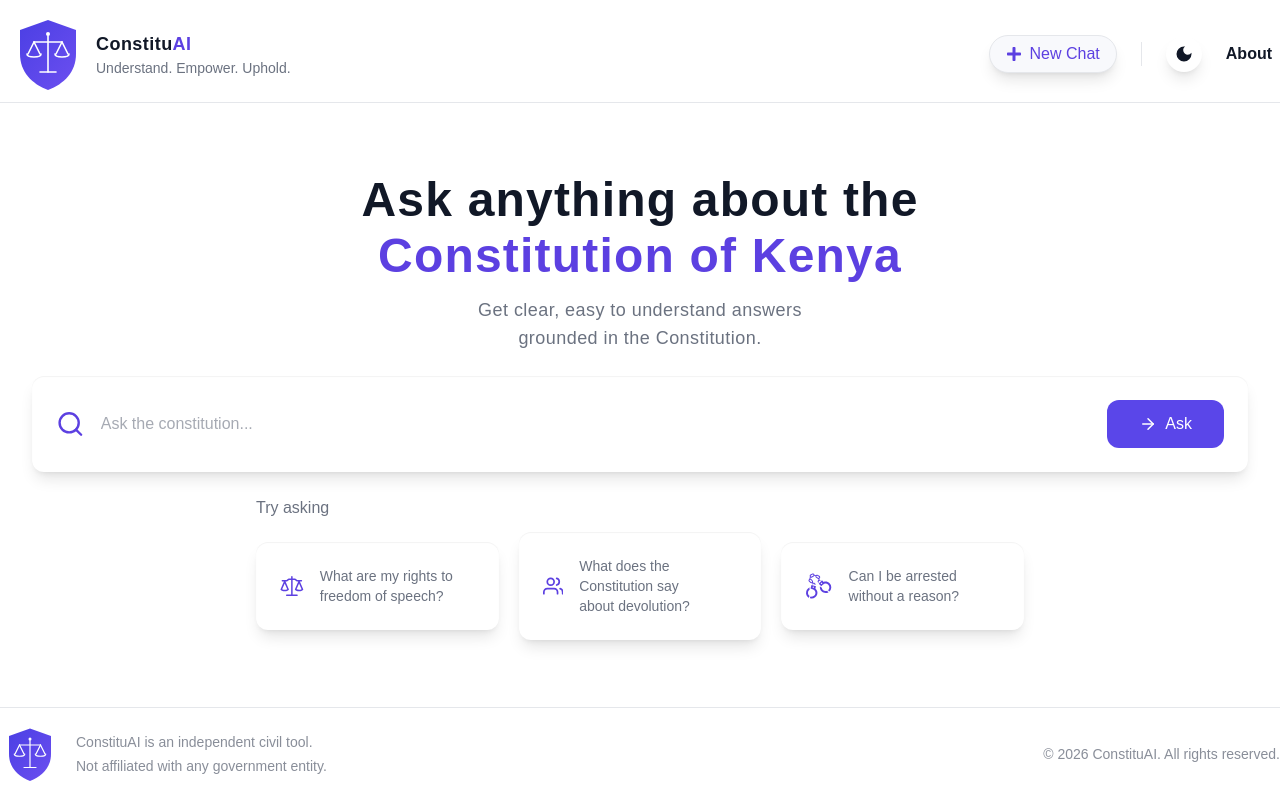
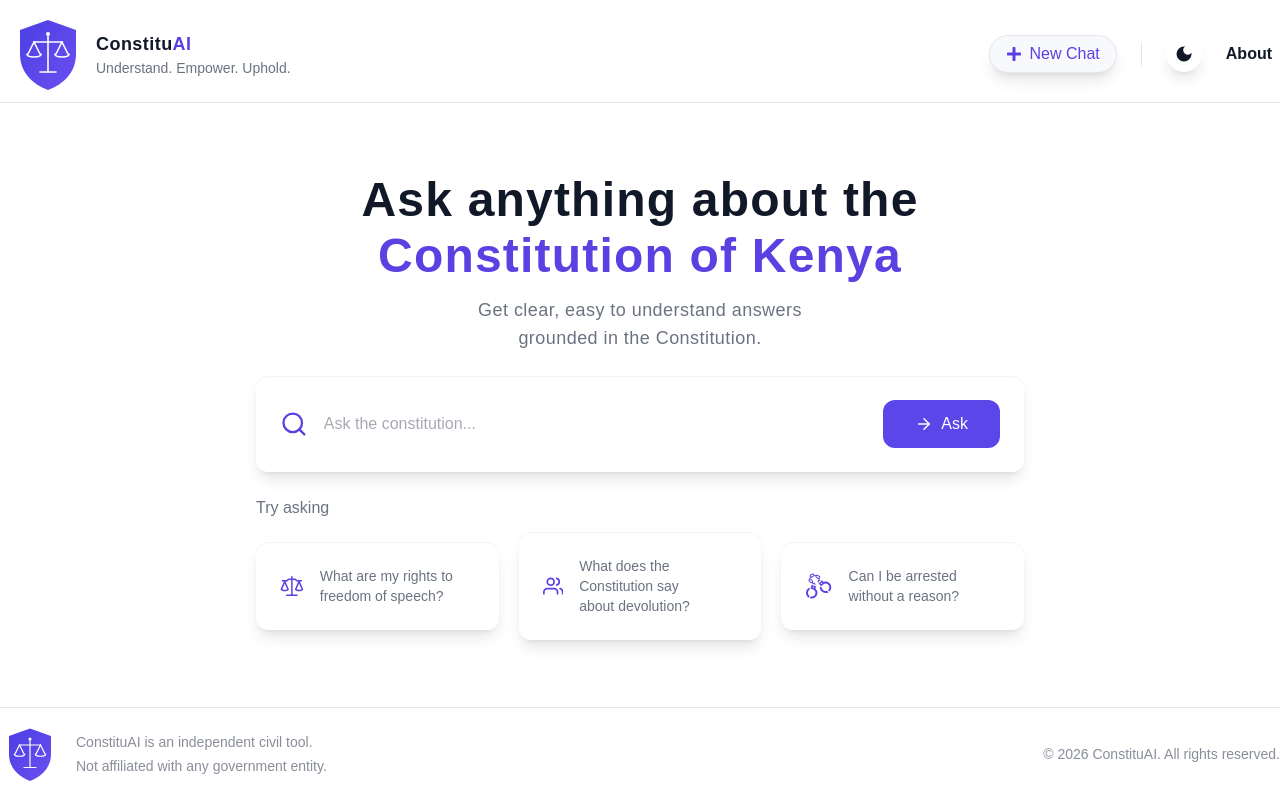
Before and after one commit to esthercate/ConstituAI, a Next.js app: page / in a window 1280 px wide. Built offline with nearby package versions, Linux system fonts and the light colour scheme.

Commit message:
Fix search bar width

```diff
--- a/components/landing/SearchBar.tsx
+++ b/components/landing/SearchBar.tsx
@@ -3,7 +3,7 @@ import { FiArrowRight, FiSearch } from 'react-icons/fi';
 const SearchBar = () => {
 	return (
 		<div className="container">
-			<div className="card flex justify-between">
+			<div className="card flex justify-between items-center mx-0 lg:mx-56 p-3 lg:p-6">
 				<div className="flex gap-4 w-full items-center">
 					<FiSearch className="text-primary text-3xl" />
 					<input
```
